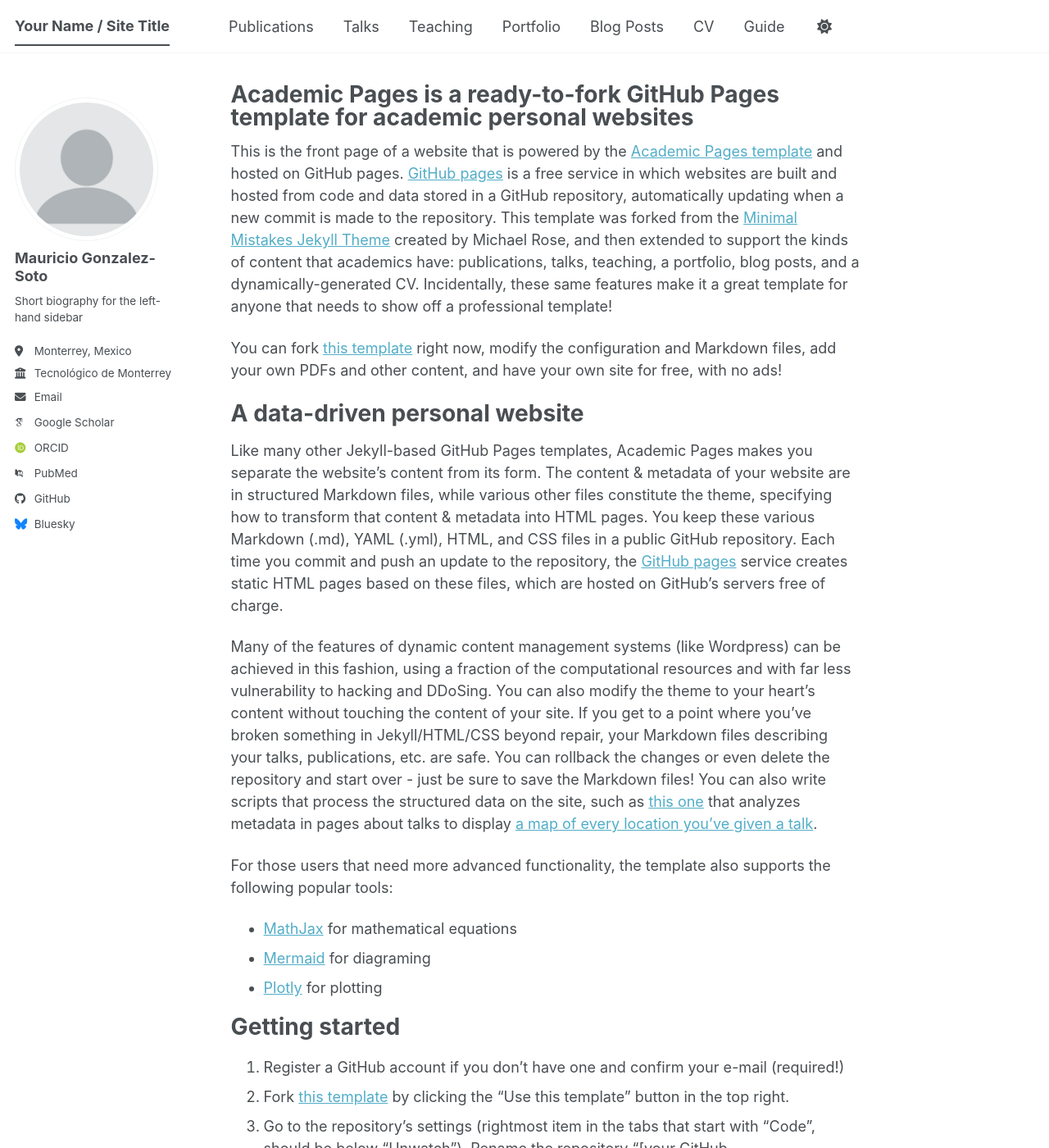
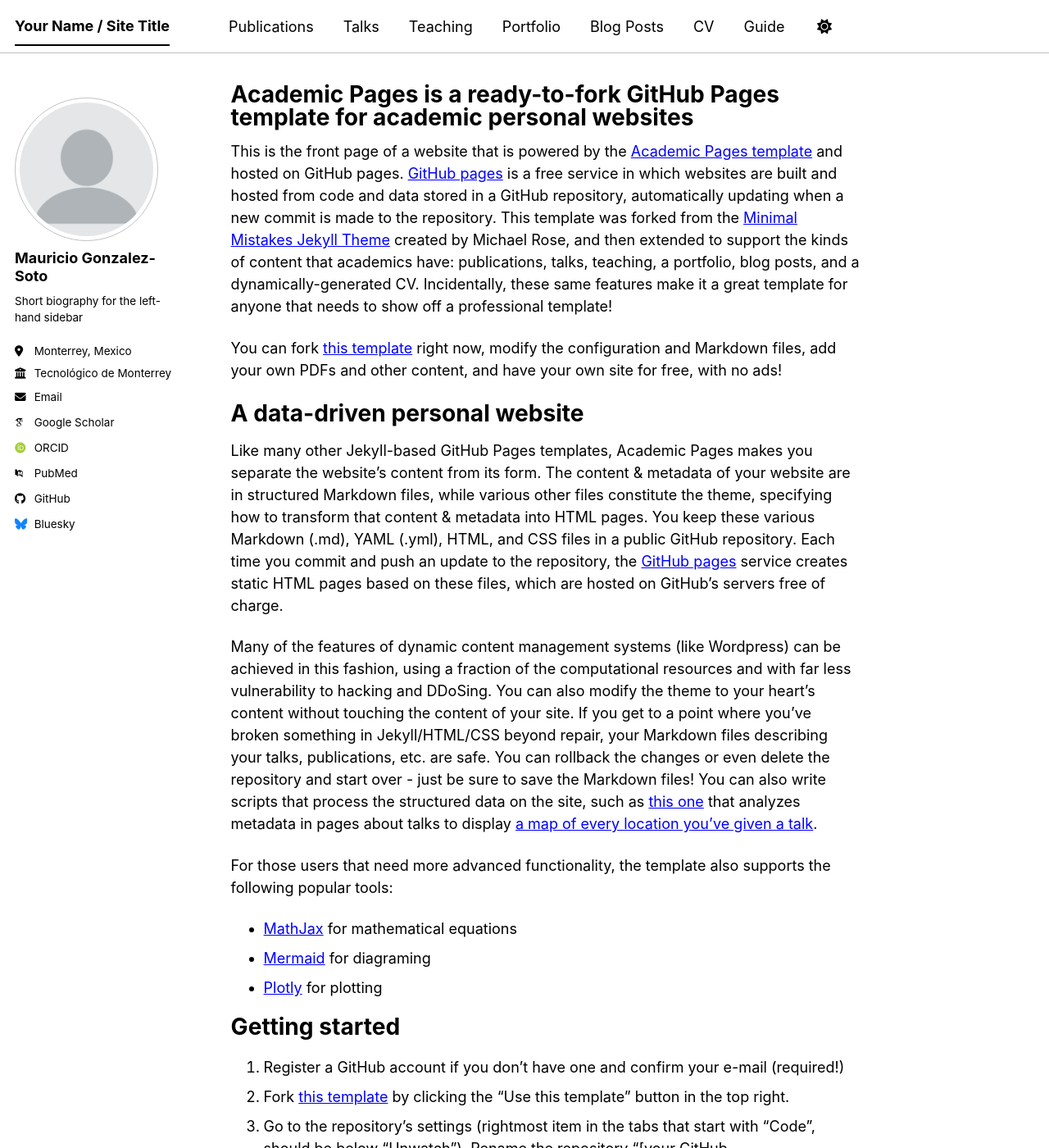
Before and after one commit to MauricioGS99/mauricio_gzz-soto, a Jekyll site: the page built from _pages/about.md, in a window 1280 px wide and 1400 px high. Shown: the whole window at 82% size. Built offline with Jekyll 4.4.1, drawn with Linux system fonts in a browser that asks for light colours; some web fonts are replaced; a script bundle is joined from its source files by our own code; library files that are not in the unit come from our copies.

Commit message:
Update _config.yml

```diff
--- a/_config.yml
+++ b/_config.yml
@@ -8,7 +8,7 @@
 
 # Basic Site Settings
 locale                   : "en-US"
-site_theme               : "default" # The available themes options are "default", "air", "sunrise", "mint", "dirt" and "contrast"
+site_theme               : "contrast" # The available themes options are "default", "air", "sunrise", "mint", "dirt" and "contrast"
 title                    : "Your Name / Site Title"
 title_separator          : "-"
 name                     : &name "Mauricio Gonzalez-Soto"
```
